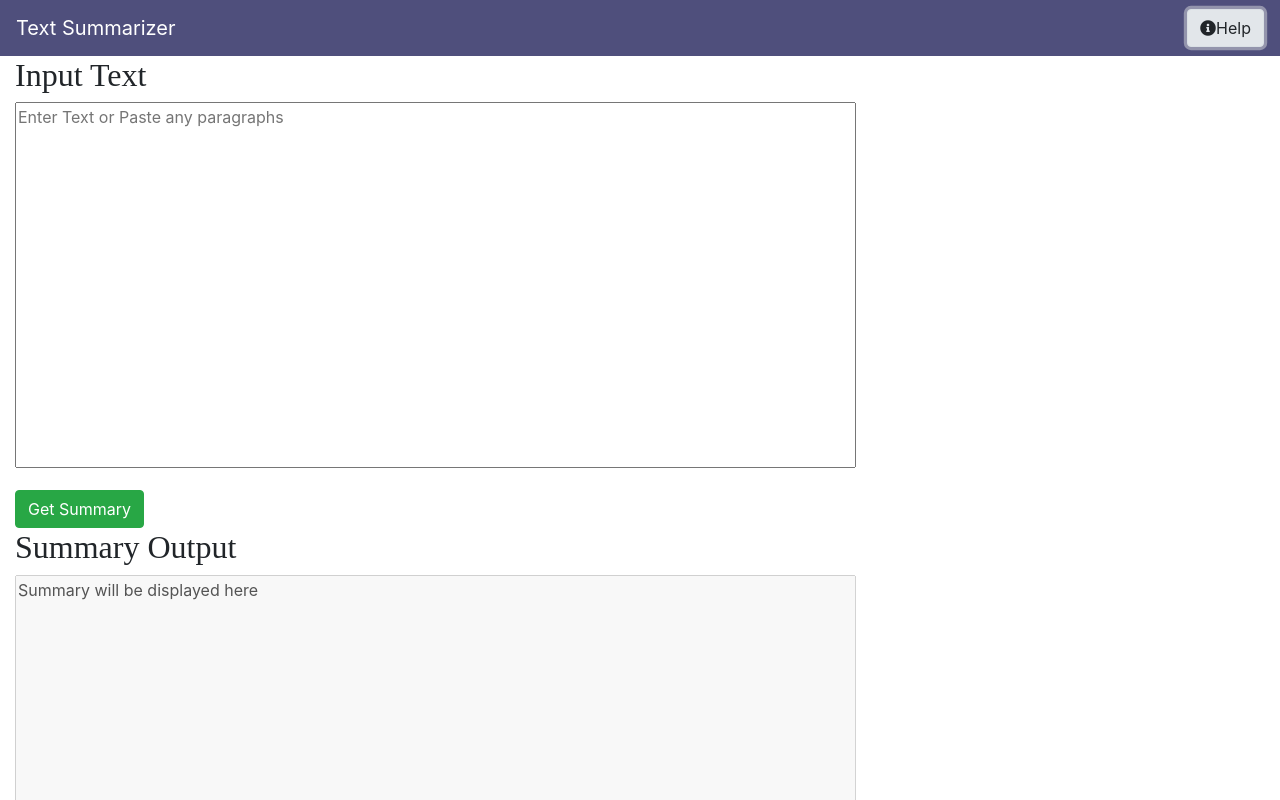
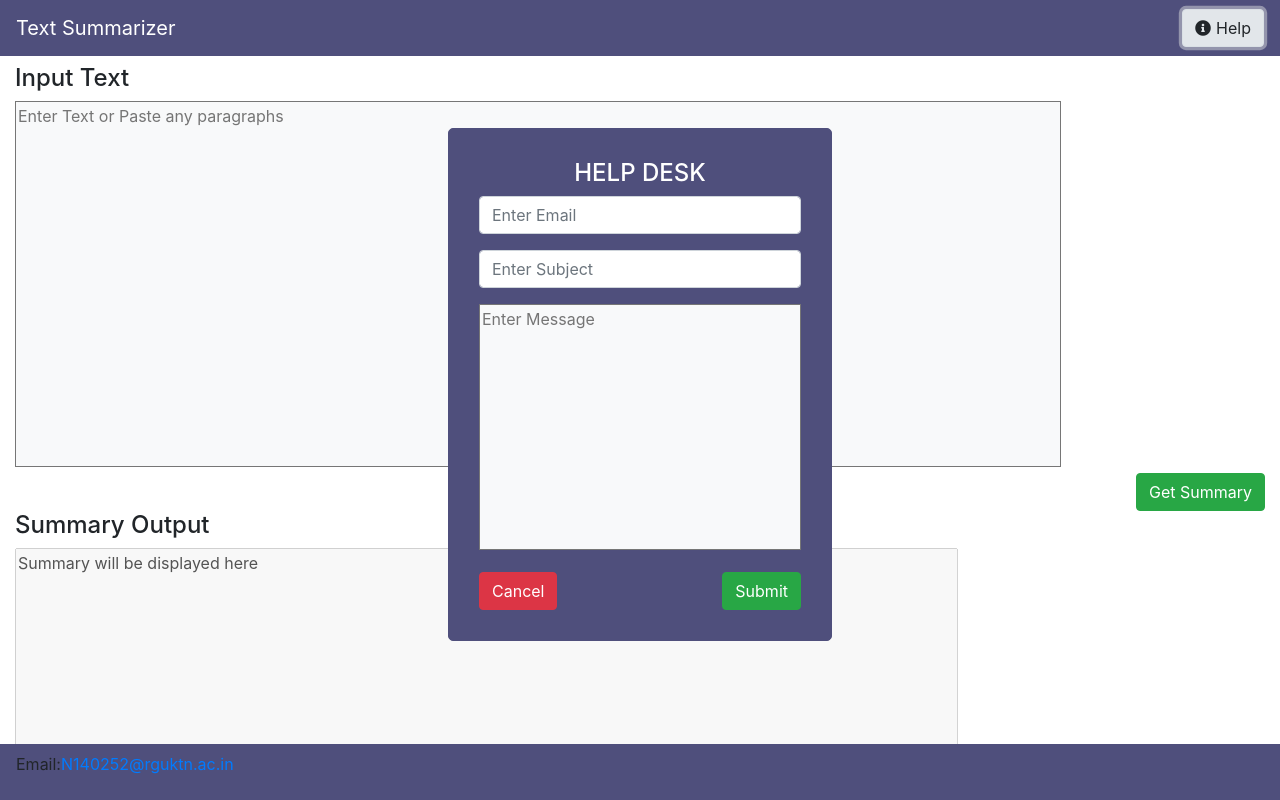
Before and after one commit to Haritha39/React-Frontend, a React app: page / in a window 1280 px wide. Both pictures are taken after a click on the button "Help". Shown: the top 800 px of the page. Built offline with nearby package versions, Linux system fonts and the light colour scheme.

Commit message:
help service implemented and css is added

```diff
--- a/src/api_service.js
+++ b/src/api_service.js
@@ -4,10 +4,14 @@ class ApiService{
 
     //POST
     post(data){
-        // return axios.post('https://127.0.0.1:5000/',{
-        //     data: data
-        // })
+        return axios.post('http://localhost:5000/createTicket',{
+            "Access-Control-Allow-Origin": "*",
+            data:data
+        })
+    }
 
+    //GET
+    get(){
         return axios.get('http://localhost:5000/',{
             "Access-Control-Allow-Origin": "*"
         })
--- /dev/null
+++ b/src/footer.js
@@ -0,0 +1,9 @@
+import React from 'react';
+
+export default function Footer() {
+    return(
+            <nav className="navbar navbar-expand-sm footer">
+                <p>Email:<a className="navbar-link" href="#">{'N140252@rguktn.ac.in'}</a></p>
+            </nav>
+    );
+}
--- a/src/header.js
+++ b/src/header.js
@@ -1,13 +1,27 @@
 import React from 'react';
+import HelpDesk from './help';
 
 export default function NavBarHeader() {
+    const [help, showHelpBox] = React.useState(false);
+
+    const closeHelp = (status) => {
+        if (status) {
+            showHelpBox(!help);
+        }
+    }
 
     return (
-        <nav className="navbar navbar-expand-sm header">
-            <a className="navbar-brand header-heading" href="#">Text Summarizer</a>
-            <div className="navbar-nav ml-auto">
-                <button className="btn btn-light"><span className="fas fa-info-circle"></span>Help</button>
-            </div>
-        </nav>
+        <>
+            <nav className="navbar navbar-expand-sm fixed-top header">
+                <a className="navbar-brand header-heading" href="#">Text Summarizer</a>
+                <div className="navbar-nav ml-auto">
+                    <button className="btn btn-light" onClick={() => { showHelpBox(!help) }}><span className="fas fa-info-circle icon-help"></span>Help</button>
+                </div>
+            </nav>
+            {help &&
+                <HelpDesk
+                    close={(e) => closeHelp(e)} />}
+
+        </>
     )
 }
--- /dev/null
+++ b/src/help.js
@@ -0,0 +1,113 @@
+import React from 'react';
+import { APIService } from '../src/api_service';
+
+export default function HelpDesk({ close }) {
+    const emailRef = React.useRef('');
+    const subjectRef = React.useRef('');
+    const messageRef = React.useRef('');
+    const [errorMsg, setErrorMsg] = React.useState({});
+    const [toast, setToast] = React.useState('');
+
+    const setErrorMessage = (type, error_msg) => {
+        let tempErrList = errorMsg;
+        tempErrList[type] = error_msg;
+        setErrorMsg(tempErrList);
+    }
+
+    const validation = (input_type) => {
+        switch (input_type) {
+            case 'all': {
+
+            }
+            case 'emailRef': {
+                if (!emailRef.current.value || emailRef.current.value.trim() == '') {
+                    setErrorMsg('email', 'Please enter your email.');
+                } else if (emailRef.current.value && emailRef.current.value.trim().length > 0) {
+                    setErrorMsg('email', '');
+                }
+                if (input_type !== 'all') {
+                    break;
+                }
+            }
+            case 'subjectRef': {
+                if (!subjectRef.current.value || subjectRef.current.value.trim() == '') {
+                    setErrorMsg('subject', 'Please enter subject.');
+                } else if (subjectRef.current.value && subjectRef.current.value.trim().length > 0) {
+                    setErrorMsg('subject', '');
+                }
+                if (input_type !== 'all') {
+                    break;
+                }
+            }
+            case 'messageRef': {
+                if (!messageRef.current.value || messageRef.current.value.trim() == '') {
+                    setErrorMsg('message', 'Please enter message.');
+                } else if (messageRef.current.value && messageRef.current.value.trim().length > 0) {
+                    setErrorMsg('message', '');
+                }
+                if (input_type !== 'all') {
+                    break;
+                }
+            }
+            default: {
+
+            }
+        }
+
+        return Object.keys(errorMsg).length > 0 ? false : true;
+    }
+
+    const submitTicket = () => {
+        if (validation('all')) {
+            APIService.post(data)
+                .then((response) => {
+                    if (response && response.status == 200) {
+                        setToast(response);
+                        close(true);
+                    }
+                }).catch((error) => {
+                    console.log(error);
+                })
+        }
+    }
+    return (
+        <div className="container help-form">
+            <h4 className="page-header">HELP DESK</h4>
+            <form>
+                <div className="row">
+                    <div className="col">
+                        <input type="email" className="form-control" ref={emailRef} placeholder="Enter Email" onChange={() => validation('emailRef')}></input>
+                        <p className="text-danger">{errorMsg['email'] && errorMsg['email']}</p>
+                    </div>
+                </div>
+                <div className="row">
+                    <div className="col">
+                        <input type="text" className="form-control" ref={subjectRef} placeholder="Enter Subject" onChange={() => validation('subjectRef')}></input>
+                        <p className="text-danger">{errorMsg['subject'] && errorMsg['subject']}</p>
+                    </div>
+                </div>
+                <div className="row">
+                    <div className="col">
+                        <textarea
+                            rows={10}
+                            cols={50}
+                            className="bg-light"
+                            ref={messageRef}
+                            autoFocus={false}
+                            name={"paragraph"}
+                            placeholder={"Enter Message"}
+                            onChange={() => validation('messageRef')}
+                        ></textarea>
+                        <p className="text-danger">{errorMsg['message'] && errorMsg['message']}</p>
+                    </div>
+                </div>
+                <div className="row">
+                    <div className="col d-flex justify-content-between">
+                        <button className="btn btn-danger" onClick={() => close(true)}>Cancel</button>
+                        <button className="btn btn-success" onClick={() => submitTicket()}>Submit</button>
+                    </div>
+                </div>
+            </form>
+        </div>
+    )
+}
--- a/src/index.js
+++ b/src/index.js
@@ -5,17 +5,21 @@ import './style.css';
 import InputProcessor from './userInputData';
 import SummaryViewer from './outputSummary';
 import NavBarHeader from './header';
+import HelpDesk from './help';
+import Footer from './footer';
 
 function Root() {
     const [summary, setSummary] = React.useState('');
+
     return (<div className="container-fluid full-width">
         <NavBarHeader />
-        <div className="container-fluid">
+        <div className="container-fluid content">
             <div className="row justify-content-between">
                 <InputProcessor summary={(e)=>{setSummary(e)}}/>
                 <SummaryViewer summary ={summary}/>
             </div>
         </div>
+        <Footer />
     </div>
     );
 }
--- a/src/outputSummary.js
+++ b/src/outputSummary.js
@@ -1,17 +1,15 @@
 import React from 'react';
 
-export default function SummaryViewer({summary}) {
+export default function SummaryViewer({ summary }) {
 
     return (
         <div className="col-sm">
-            <div className="page-header heading-font">
-                <h2>Summary Output</h2>
+            <h4>Summary Output</h4>
+            <div>
+                <textarea rows={15} cols={90} autoFocus={true} name={"summary"} value={summary != '' ? summary : "Summary will be displayed here"} disabled></textarea>
             </div>
             <div>
-                <textarea rows={15} cols={80} autoFocus={true} name={"summary"} value={summary!=''?summary :"Summary will be displayed here"} disabled></textarea>
-            </div>
-            <div>
-                <button className="btn btn-success">Download Summary</button>
+                <button className="btn btn-success">Download Summary<i className="fas fa-download"></i></button>
             </div>
         </div>
     )
--- a/src/style.css
+++ b/src/style.css
@@ -1,35 +1,55 @@
- @font-face {
-    font-family: 'MyFont';
-    font-weight: 600;
-    font-style: normal;
-}
-/*
-div{
-    background-color: rgb(201, 176, 176);
-    color: rgb(76, 0, 255);
-    font-family: 'MyFont';
-    font-size: 30px;
-    justify-content: left;
-     background: url('./rgukt.png');
-} */
-
-
 textarea{
   resize: none;
+  width: inherit;
 }
 
 .header{
   background-color:rgb(79, 79, 124);
 }
+
+.footer{
+  background-color: rgb(79, 79, 124);
+  position: absolute;
+  bottom: 0;
+  width: 100%;
+}
 .header-heading{
   color: white;
+}
+
+.page-header{
+  color: #ffff;
+  text-align:center;
 }
 
 .full-width{
   padding-left: 0px;
   padding-right: 0px;
 }
-.heading-font{
-  font-family: 'MyFont';
-  font-size: 10px;
+
+.content{
+  width: 100%;
+  position: relative;
+  margin-top: 5%;
 }
+
+.content-heading{
+  padding-left: 0px;
+}
+
+.icon-help{
+    padding-right: 5px;
+}
+
+.help-form{
+  width: 30%;
+  margin-top: 5%;
+  border: 1px solid rgb(79, 79, 124);
+  padding: 30px;
+  position: fixed;
+  z-index: 1;
+  background: rgb(79, 79, 124);
+  border-radius: 5px;
+  right: 0;
+  left: 0;
+}
--- a/src/userInputData.js
+++ b/src/userInputData.js
@@ -1,33 +1,33 @@
 import React, { useRef, useState } from 'react';
-import {APIService} from '../src/api_service';
+import { APIService } from '../src/api_service';
 
-export default function InputProcessor({summary}) {
+export default function InputProcessor({ summary }) {
     const inputRef = useRef('');
-    const [errorMsg,setErrorMsg] = useState('');
+    const [errorMsg, setErrorMsg] = useState('');
 
     // Post the Input data to server and get the summary in response
     const getSummary = () => {
-        if(validateInput()){
+        if (validateInput()) {
             APIService.post(inputRef.current.value.trim())
-            .then((response)=>{
+                .then((response) => {
                     console.log(response)
                     summary(response.data);
-                if(response && response.status == '200'){
+                    if (response && response.status == '200') {
                         summary(response.data);
-                } else{
+                    } else {
                         setErrorMsg(response.data);
                     }
-            }).catch((error)=>{
+                }).catch((error) => {
                     setErrorMsg(error);
                 })
         }
     }
 
     // Validate Input
-    const validateInput=()=>{
-        if(!inputRef.current.value || inputRef.current.value.trim() == ''){
-            setErrorMsg('Input Cannot Empty');
-        } else if(inputRef.current.value && inputRef.current.value.trim().length >0){
+    const validateInput = () => {
+        if (!inputRef.current.value || inputRef.current.value.trim() == '') {
+            setErrorMsg('Please fill out this field.');
+        } else if (inputRef.current.value && inputRef.current.value.trim().length > 0) {
             setErrorMsg('');
             return true;
         }
@@ -35,22 +35,21 @@ export default function InputProcessor({summary}) {
     }
 
     return (
-        <div className="col-sm left-box">
-            <div className="page-header heading-font">
-                <h2>Input Text</h2>
-            </div>
+        <div className="col-sm">
+            <h4>Input Text</h4>
             <div>
                 <textarea
                     rows={15}
-                    cols={80}
+                    cols={100}
+                    className="bg-light"
                     ref={inputRef}
                     autoFocus={true}
                     name={"paragraph"}
                     placeholder="Enter Text or Paste any paragraphs"
                     required></textarea>
-                    <p className="danger">{errorMsg}</p>
             </div>
-            <div>
+            <div className="d-flex justify-content-between">
+                <p className="text-danger">{errorMsg}</p>
                 <button className="btn btn-success" onClick={getSummary}>Get Summary</button>
             </div>
         </div>
```
Also changed, not shown: src/toastblock.js (added, +8 -0 lines). Lines whose indentation alone changed are shown as unchanged.
